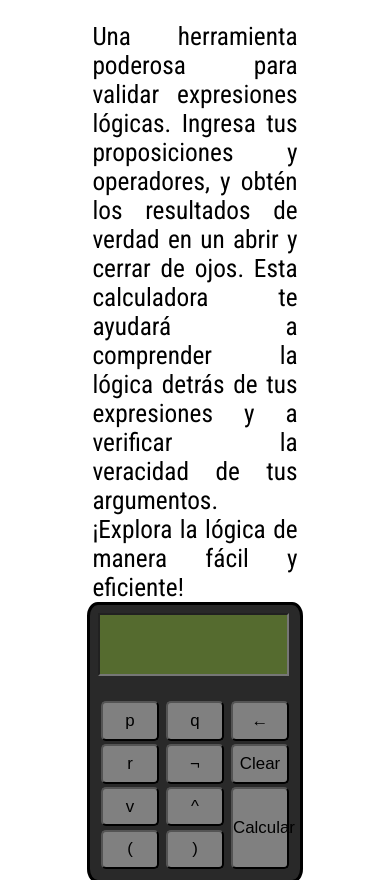
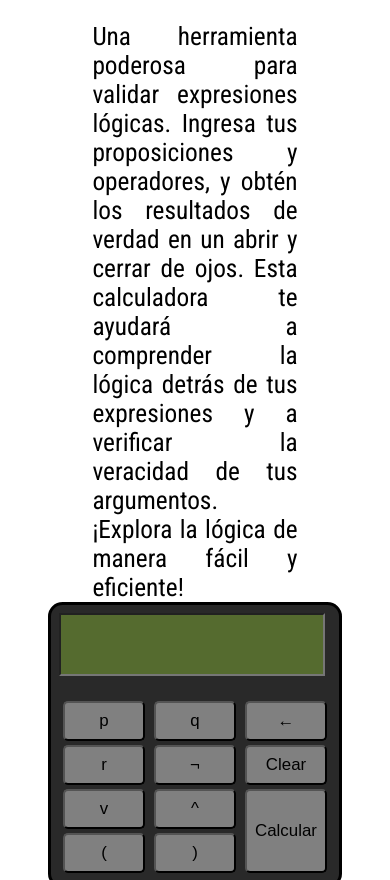
Before and after one commit to ADEP-123/Calculadora-de-verdad, a plain HTML site: page index.html in a window 390 px wide. Shown: the part 129-1009 px from the top of the page. Drawn offline with Linux system fonts and the light colour scheme.

Commit message:
feat: :sparkles: mediaqueries

```diff
--- a/css/style.css
+++ b/css/style.css
@@ -129,3 +129,9 @@ p {
         width: 50vw;
     }
 }
+
+@media (max-width: 600px) {
+    .dibujo {
+        width: 70vw;
+    }
+}
```
